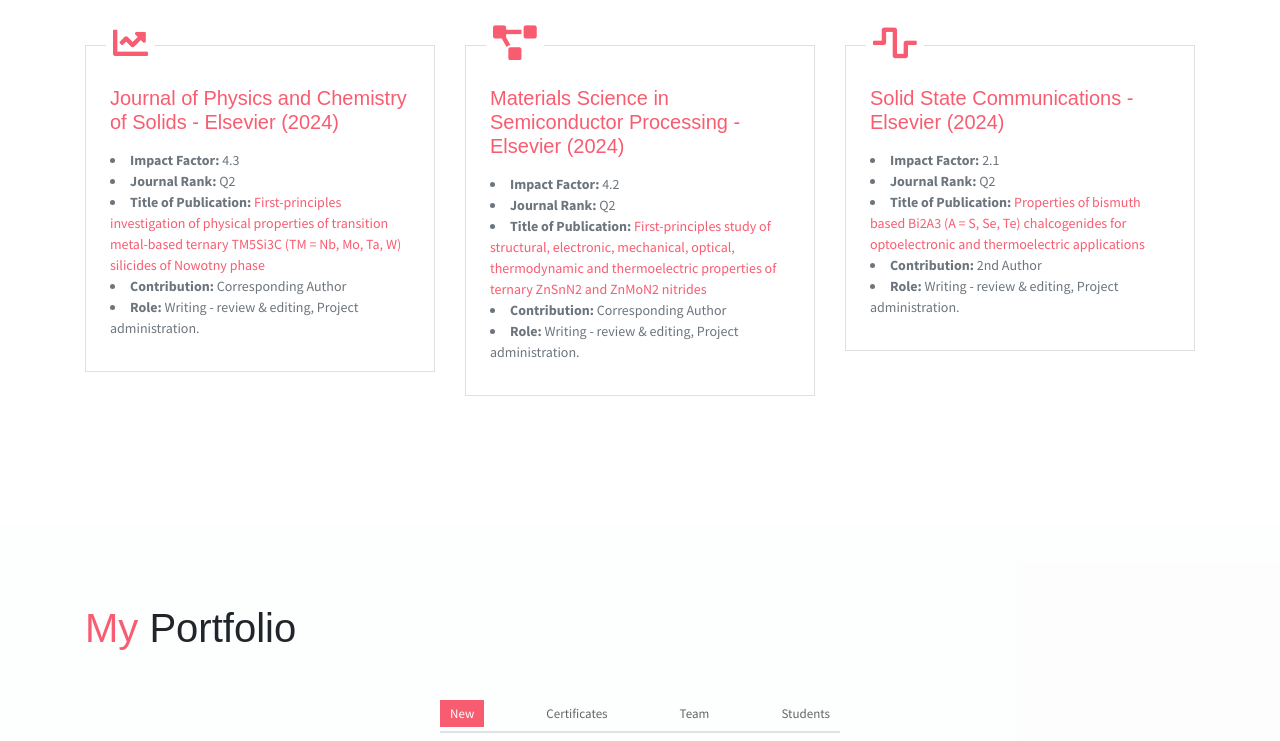
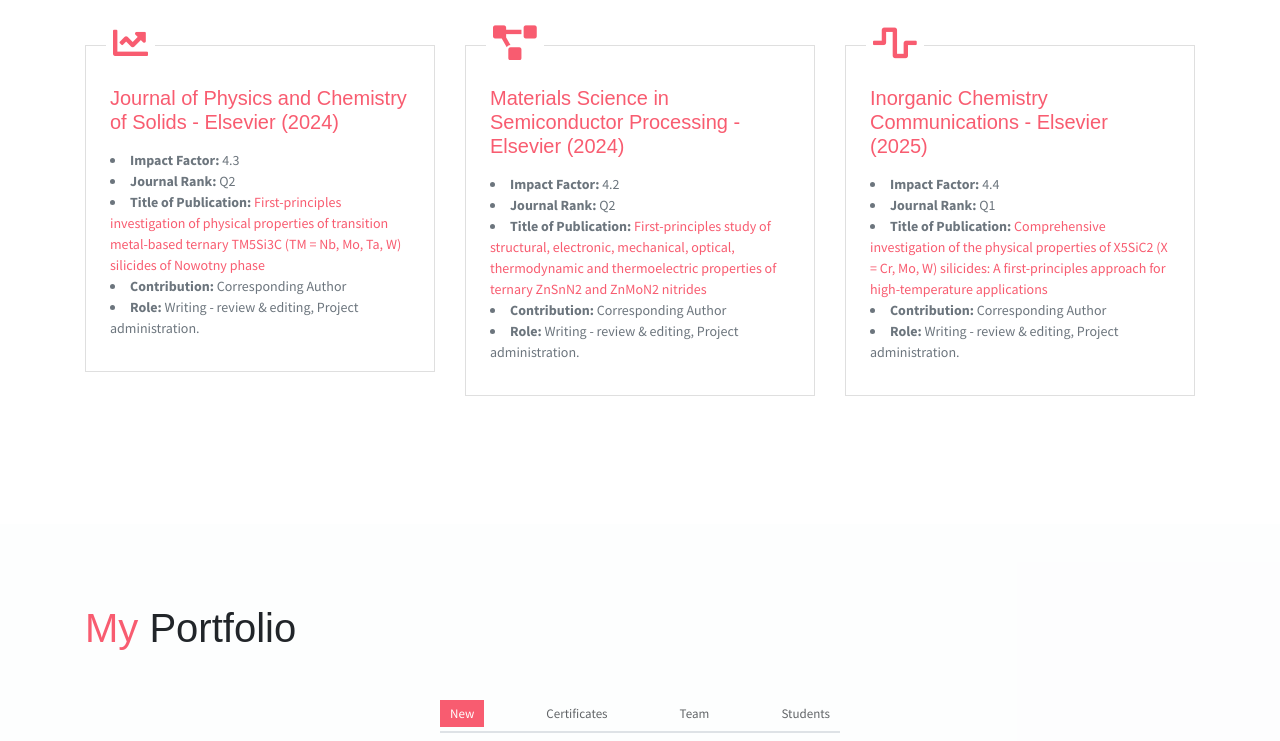
Before and after one commit to mhaseebbwp/resume, a website: page index.html in a window 1280 px wide. Shown: the part 3249-3990 px from the top of the page. Drawn offline with Linux system fonts and the light colour scheme; some packages are replaced by stand-ins of ours; some icons are missing.

Commit message:
Update index.html

```diff
--- a/index.html
+++ b/index.html
@@ -405,11 +405,11 @@
                             <i class="fas fa-wave-square text-danger" aria-hidden="true"></i>
                         </div>
                         <div class="card-body px-4 py-3">
-                            <h5 class="mb-3 card-title text-dark"><a href="https://www.sciencedirect.com/journal/solid-state-communications"> Solid State Communications - Elsevier (2024)</a></h5>
-                            <P class="subtitle"><li><b>Impact Factor:</b> 2.1</li>
-                                <li><b>Journal Rank:</b> Q2</li>
-                                <li><b>Title of Publication:</b> <a href="https://doi.org/10.1016/j.ssc.2024.115669"> Properties of bismuth based Bi2A3 (A = S, Se, Te) chalcogenides for optoelectronic and thermoelectric applications</a></li>
-                                <li><b>Contribution:</b> 2nd Author </li>
+                            <h5 class="mb-3 card-title text-dark"><a href="https://www.sciencedirect.com/journal/inorganic-chemistry-communications"> Inorganic Chemistry Communications - Elsevier (2025)</a></h5>
+                            <P class="subtitle"><li><b>Impact Factor:</b> 4.4</li>
+                                <li><b>Journal Rank:</b> Q1</li>
+                                <li><b>Title of Publication:</b> <a href="https://doi.org/10.1016/j.inoche.2025.114312"> Comprehensive investigation of the physical properties of X5SiC2 (X = Cr, Mo, W) silicides: A first-principles approach for high-temperature applications</a></li>
+                                <li><b>Contribution:</b> Corresponding Author </li>
                                <li><b>Role: </b> Writing - review & editing, Project administration.</li></P>
                         </div>
                     </div>
```
